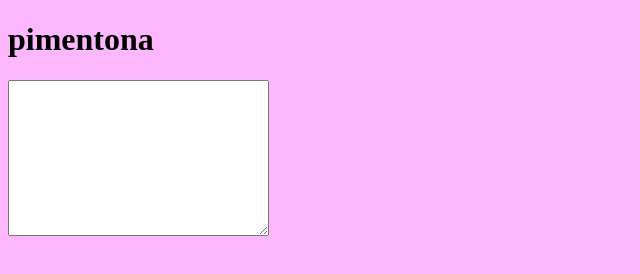
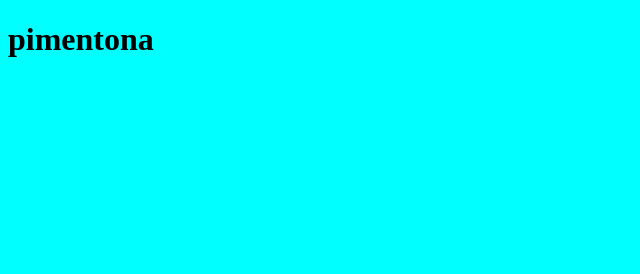
Before and after one commit to magalhaes044/site_2D, a plain HTML site: page index.html in a window 1280 px wide. Shown: the whole page, without its empty margins (0-640 px from the left). Drawn offline with Linux system fonts and the light colour scheme.

Commit message:
titulo e cor de fundo

```diff
--- a/index.html
+++ b/index.html
@@ -10,6 +10,4 @@
 <h1>pimentona</h1>
 
 </body>
-<textarea name="um certo dia eu estava junto a soler em uma fazenda" id="" cols="30" rows="10"></textarea>
-<link rel="stylesheet" href="style.css">
 </html>
--- a/style.css
+++ b/style.css
@@ -1,3 +1,5 @@
 body{
-    background-color: rgb(253, 183, 253);
+    background-color:aqua;
+
+
 }
```
